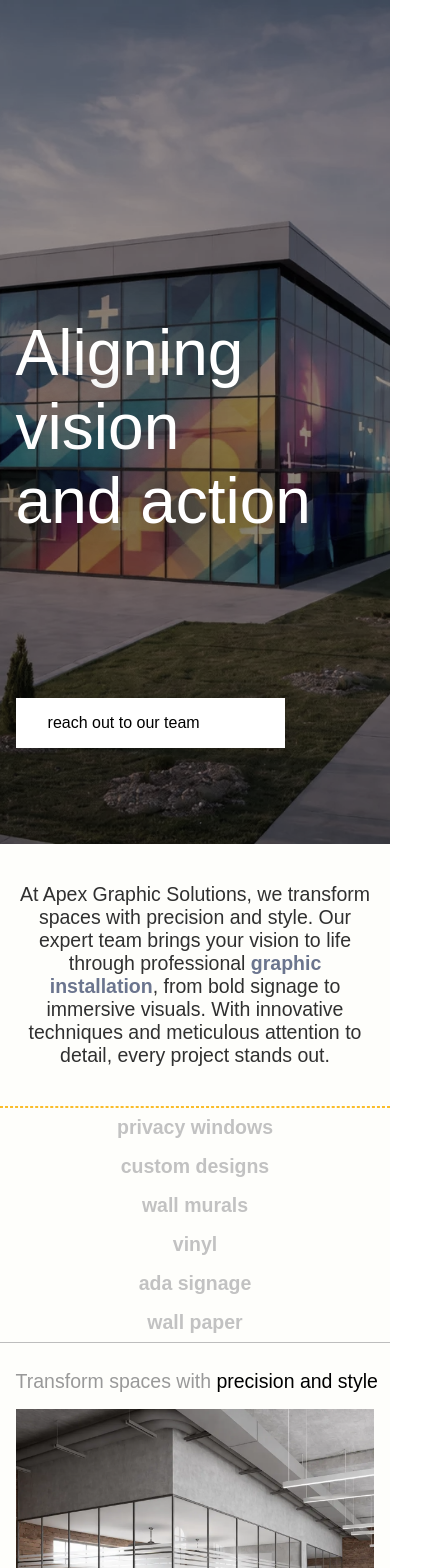
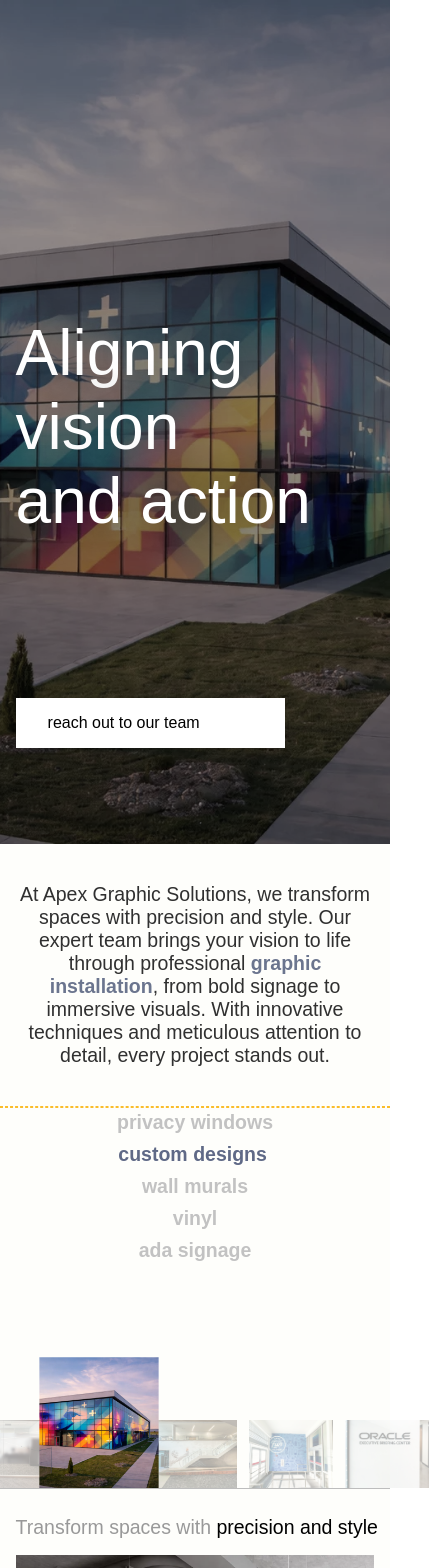
Before and after one commit to jacobjuarez96/AGS-Demo, a React (Create React App) app: page / in a window 390 px wide. Shown: the top 1568 px of the page, 429 px wide, since content can reach past the window. Built offline with nearby package versions, Linux system fonts and the light colour scheme; a web font is replaced by a local one.

Commit message:
added carousel

```diff
--- a/src/pages/Home.jsx
+++ b/src/pages/Home.jsx
@@ -1,86 +1,160 @@
 import styles from "./Home.module.css";
-
+import { useEffect, useRef, useState } from "react";
 import { Link } from "react-router-dom";
 
-import image_1 from "../assets/highlight1.webp"
-import image_2 from "../assets/highlight2.webp"
-import image_3 from "../assets/highlight3.webp"
-import image_4 from "../assets/highlight4.webp"
+import image_1 from "../assets/highlight1.webp";
+import image_2 from "../assets/highlight2.webp";
+import image_3 from "../assets/highlight3.webp";
+import image_4 from "../assets/highlight4.webp";
 
-import client_logo_1 from "../assets/client-logos/academy-logo.svg"
-import client_logo_2 from "../assets/client-logos/in-n-out-logo.svg"
-import client_logo_3 from "../assets/client-logos/amazon-logo.svg"
-import client_logo_4 from "../assets/client-logos/ut-logo.svg"
-import client_logo_5 from "../assets/client-logos/sprint-logo.svg"
-import client_logo_6 from "../assets/client-logos/google-logo.svg"
+import client_logo_1 from "../assets/client-logos/academy-logo.svg";
+import client_logo_2 from "../assets/client-logos/in-n-out-logo.svg";
+import client_logo_3 from "../assets/client-logos/amazon-logo.svg";
+import client_logo_4 from "../assets/client-logos/ut-logo.svg";
+import client_logo_5 from "../assets/client-logos/sprint-logo.svg";
+import client_logo_6 from "../assets/client-logos/google-logo.svg";
 
-import closer_1 from "../assets/closing-images/closer_1.webp"
-import closer_2 from "../assets/closing-images/closer_2.webp"
-import closer_3 from "../assets/closing-images/closer_3.webp"
-import closer_4 from "../assets/closing-images/closer_4.webp"
+import closer_1 from "../assets/closing-images/closer_1.webp";
+import closer_2 from "../assets/closing-images/closer_2.webp";
+import closer_3 from "../assets/closing-images/closer_3.webp";
+import closer_4 from "../assets/closing-images/closer_4.webp";
 
-
-
+/* mission carousel images */
+import mission_1 from "../assets/gallery-resized/privacy1.webp";
+import mission_2 from "../assets/hero_image.webp";
+import mission_3 from "../assets/gallery-resized/vinyl4.webp";
+import mission_4 from "../assets/gallery-resized/vinyl1.webp";
+import mission_5 from "../assets/gallery-resized/lettering8.webp";
 
 function Home() {
+  const missionRef = useRef(null);
+
+  const services = [
+    { title: "privacy windows", image: mission_1, alt: "privacy windows installation" },
+    { title: "custom designs", image: mission_2, alt: "custom design graphics" },
+    { title: "wall murals", image: mission_3, alt: "wall mural installation" },
+    { title: "vinyl", image: mission_4, alt: "vinyl graphics" },
+    { title: "ada signage", image: mission_5, alt: "ada signage" },
+    // { title: "wall paper", image: mission_6, alt: "wall paper installation" },
+  ];
+
+  const [selectedService, setSelectedService] = useState(0);
+  const [hoveredService, setHoveredService] = useState(null);
+  const [pauseCarousel, setPauseCarousel] = useState(false);
+
+  const activeService = hoveredService !== null ? hoveredService : selectedService;
+
+  useEffect(() => {
+    const el = missionRef.current;
+    if (!el) return;
+
+    const observer = new IntersectionObserver(
+      ([entry]) => {
+        if (entry.isIntersecting) {
+          el.classList.add(styles.reveal_visible);
+          observer.unobserve(el);
+        }
+      },
+      { threshold: 0.2 }
+    );
+
+    observer.observe(el);
+
+    return () => observer.disconnect();
+  }, []);
+
+  useEffect(() => {
+    if (pauseCarousel) return;
+
+    const interval = setInterval(() => {
+      setSelectedService((prev) => (prev + 1) % services.length);
+    }, 3500);
+
+    return () => clearInterval(interval);
+  }, [pauseCarousel, services.length]);
+
   return (
     <>
       <section className={styles.hero}>
         <div className={styles.overlay}></div>
 
         <div className={styles.content}>
-
-          <div className={styles.action_text}>
-            <h1>Aligning vision <br></br>and action</h1>
+          <div className={`${styles.action_text} ${styles.fade_up}`}>
+            <h1>
+              Aligning vision <br />
+              and action
+            </h1>
           </div>
 
-          <Link to="/contact" className={styles.action_button}>
+          <Link
+            to="/contact"
+            className={`${styles.action_button} ${styles.fade_up_delayed}`}
+          >
             <p>reach out to our team</p>
           </Link>
-
         </div>
       </section>
 
-
-      {/*         Next Section MISSION                  */}
-
-
-
-      <section className={styles.mission}>
+      <section
+        ref={missionRef}
+        className={`${styles.mission} ${styles.reveal}`}
+      >
         <div className={styles.mission_statement}>
           <h2>
-            At Apex Graphic Solutions, we transform spaces with precision and style. Our expert team brings your vision to life through professional <span>graphic installation</span>, from bold signage to immersive visuals. With innovative techniques and meticulous attention to detail, every project stands out.
+            At Apex Graphic Solutions, we transform spaces with precision and
+            style. Our expert team brings your vision to life through
+            professional <span>graphic installation</span>, from bold signage to
+            immersive visuals. With innovative techniques and meticulous
+            attention to detail, every project stands out.
           </h2>
         </div>
-        <div className={styles.vertical_divider}>
 
-        </div>
+        <div className={styles.vertical_divider}></div>
+
         <div className={styles.service_overview}>
-          <ul>
-            <li>
-              <h3>privacy windows</h3>
-            </li>
-            <li>
-              <h3>custom designs</h3>
-            </li>
-            <li>
-              <h3>wall murals</h3>
-            </li>
-            <li>
-              <h3>vinyl</h3>
-            </li>
-            <li>
-              <h3>ada signage</h3>
-            </li>
-            <li>
-              <h3>wall paper</h3>
-            </li>
+          <ul className={styles.service_list}>
+            {services.map((service, index) => (
+              <li key={service.title}>
+                <button
+                  type="button"
+                  onMouseEnter={() => {
+                    setHoveredService(index);
+                    setPauseCarousel(true);
+                  }}
+                  onMouseLeave={() => {
+                    setHoveredService(null);
+                    setPauseCarousel(false);
+                  }}
+                  onClick={() => setSelectedService(index)}
+                  className={`${styles.service_button} ${activeService === index ? styles.service_button_active : ""
+                    }`}
+                >
+                  <h3>{service.title}</h3>
+                </button>
+              </li>
+            ))}
           </ul>
 
+          <div
+            className={styles.mission_carousel}
+            onMouseEnter={() => setPauseCarousel(true)}
+            onMouseLeave={() => setPauseCarousel(false)}
+          >
+            {services.map((service, index) => (
+              <button
+                key={service.title}
+                type="button"
+                onClick={() => setSelectedService(index)}
+                className={`${styles.mission_thumb} ${activeService === index ? styles.mission_thumb_active : ""
+                  }`}
+                aria-label={`Select ${service.title}`}
+              >
+                <img src={service.image} alt={service.alt} />
+              </button>
+            ))}
+          </div>
         </div>
       </section>
-
-      {/*         Next Section                       */}
 
       <section className={styles.hero_highlights_container}>
         <div className={styles.hero_highlights}>
@@ -93,21 +167,19 @@ function Home() {
             <div className={styles.content_wrapper}>
               <div className={styles.highlights_content}>
                 <div className={styles.highlight_image_1}>
-                  <img src={image_1} alt="privacy window"></img>
+                  <img src={image_1} alt="privacy window" />
                 </div>
                 <p>privacy windows</p>
               </div>
               <div className={styles.highlights_content}>
                 <div className={styles.highlight_image_2}>
-                  <img src={image_2} alt="academy content"></img>
+                  <img src={image_2} alt="academy content" />
                 </div>
                 <p>Academy Sports Wall Interior 2025</p>
               </div>
             </div>
           </div>
         </div>
-
-
 
         <div className={styles.hero_highlights}>
           <div className={styles.highlights_title}>
@@ -119,7 +191,7 @@ function Home() {
             <div className={styles.content_wrapper}>
               <div className={styles.highlights_content}>
                 <div className={styles.highlight_image_3}>
-                  <img src={image_3} alt='football frame'></img>
+                  <img src={image_3} alt="football frame" />
                 </div>
                 <p>back-lit fabric frames</p>
 
@@ -132,7 +204,7 @@ function Home() {
 
               <div className={styles.highlights_content}>
                 <div className={styles.highlight_image_4}>
-                  <img src={image_4} alt='ut stadium'></img>
+                  <img src={image_4} alt="ut stadium" />
                 </div>
                 <p>Academy Sports Wall Interior 2025</p>
               </div>
@@ -140,9 +212,6 @@ function Home() {
           </div>
         </div>
       </section>
-
-
-      {/*         Next Section  View Work                     */}
 
       <section className={styles.view_work_container}>
         <div className={styles.view_work_wrapper}>
@@ -153,33 +222,25 @@ function Home() {
             <p>Discover the results of our collaborations</p>
           </div>
           <div className={styles.view_work_content_container}>
-            <Link
-                to="/work"
-                className={styles.black_button}
-              >
-                view our portfolio
-                </Link>
+            <Link to="/work" className={styles.black_button}>
+              view our portfolio
+            </Link>
           </div>
         </div>
       </section>
 
-      {/*         Next Section  Clients                    */}
-
       <section className={styles.view_clients_container}>
-
         <h2>A sample of our clients</h2>
 
         <div className={styles.view_clients_wrapper}>
           <div className={styles.view_work_content_container}>
             <div className={styles.client_container}>
-              <img src={client_logo_1} alt="academy logo">
-              </img>
+              <img src={client_logo_1} alt="academy logo" />
             </div>
           </div>
           <div className={styles.view_work_content_container}>
             <div className={styles.client_container}>
-              <img src={client_logo_2} alt="in-n-out logo">
-              </img>
+              <img src={client_logo_2} alt="in-n-out logo" />
             </div>
           </div>
         </div>
@@ -187,14 +248,12 @@ function Home() {
         <div className={styles.view_clients_wrapper}>
           <div className={styles.view_work_content_container}>
             <div className={styles.client_container}>
-              <img src={client_logo_3} alt="amazon logo">
-              </img>
+              <img src={client_logo_3} alt="amazon logo" />
             </div>
           </div>
           <div className={styles.view_work_content_container}>
             <div className={styles.client_container}>
-              <img src={client_logo_4} alt="ut logo">
-              </img>
+              <img src={client_logo_4} alt="ut logo" />
             </div>
           </div>
         </div>
@@ -202,94 +261,77 @@ function Home() {
         <div className={styles.view_clients_wrapper}>
           <div className={styles.view_work_content_container}>
             <div className={styles.client_container}>
-              <img src={client_logo_5} alt="sprint logo">
-              </img>
+              <img src={client_logo_5} alt="sprint logo" />
             </div>
           </div>
           <div className={styles.view_work_content_container}>
             <div className={styles.client_container}>
-              <img src={client_logo_6} alt="google logo">
-              </img>
+              <img src={client_logo_6} alt="google logo" />
             </div>
           </div>
         </div>
-
       </section>
 
-
-
-      {/*         Next Section  Closer                    */}
-
       <section className={styles.hero_closing_container}>
-
-        {/*         Next Section  closer left images                    */}
         <div className={styles.closing_container_left}>
           <div className={styles.closing_images_container}>
             <div className={styles.closing_images_row}>
               <div className={styles.closing_image}>
-                <img src={closer_1} alt="hr block"></img>
+                <img src={closer_1} alt="hr block" />
               </div>
               <div className={styles.closing_image}>
-                <img src={closer_2} alt="installer"></img>
+                <img src={closer_2} alt="installer" />
               </div>
             </div>
             <div className={styles.closing_images_row}>
               <div className={styles.closing_image}>
-                <img src={closer_3} alt="college"></img>
+                <img src={closer_3} alt="college" />
               </div>
               <div className={styles.closing_image}>
-                <img src={closer_4} alt="hr block"></img>
+                <img src={closer_4} alt="hr block" />
               </div>
             </div>
           </div>
         </div>
 
-
-        {/*         Next Section  closer right info                    */}
-
-
         <div className={styles.closing_container_right}>
           <div className={styles.container_right_row}>
             <div className={styles.right_row_wrapper}>
-              <h2>Graphic Installation <br></br>Near You</h2>
+              <h2>
+                Graphic Installation <br />
+                Near You
+              </h2>
+            </div>
+          </div>
 
-            </div>
-
-          </div>
           <div className={styles.container_right_row}>
             <div className={styles.right_row_wrapper}>
               <p>
-                Based in Middle Tennessee, Apex Graphic Solutions proudly serves businesses throughout the surrounding areas with reliable, high-quality graphic installation services. From local storefronts to large-scale commercial projects, we bring consistency, craftsmanship, and clear communication to every job. Whether you’re refreshing a brand or launching something new, our team is nearby, ready to deliver results you can trust—on time and done right.
+                Based in Middle Tennessee, Apex Graphic Solutions proudly serves
+                businesses throughout the surrounding areas with reliable,
+                high-quality graphic installation services. From local
+                storefronts to large-scale commercial projects, we bring
+                consistency, craftsmanship, and clear communication to every job.
+                Whether you’re refreshing a brand or launching something new,
+                our team is nearby, ready to deliver results you can trust—on
+                time and done right.
               </p>
             </div>
           </div>
 
-
           <div className={styles.container_right_row}>
-
-
             <div className={styles.container_right_contact_container}>
-
               <h5>Reach out to us</h5>
-              <Link
-                to="/contact"
-                className={styles.black_button}
-              >
+              <Link to="/contact" className={styles.black_button}>
                 contact
               </Link>
             </div>
+          </div>
 
-
-
-
-          </div>
           <div className={styles.container_right_row}>
             <div className={styles.container_right_contact_container}>
               <h5>View our services</h5>
-              <Link
-                to="/services"
-                className={styles.black_button}
-              >
+              <Link to="/services" className={styles.black_button}>
                 services
               </Link>
             </div>
--- a/src/pages/Home.module.css
+++ b/src/pages/Home.module.css
@@ -1,5 +1,5 @@
 .hero {
-  min-height: 100vh;               /* full viewport height */
+  min-height: 100vh;
   background-image: url("../assets/hero_image.webp");
   background-size: cover;
   background-position: center;
@@ -10,6 +10,9 @@
   padding: 0;
   margin: 0;
   align-items: flex-end;
+
+  position: relative;
+  overflow: hidden;
 }
 
 .overlay {
@@ -18,12 +21,27 @@
   height: 100%;
   width: 100%;
   background: rgba(0, 0, 0, 0.4);
+  z-index: 1;
+}
+
+.reveal {
+  opacity: 0;
+  transform: translateY(40px);
+  transition:
+    opacity 0.9s ease,
+    transform 0.9s ease;
+}
+
+.reveal_visible {
+  opacity: 1;
+  transform: translateY(0);
 }
 
 .content {
-    color: white;
-    z-index: 100;
-    padding: 4cqw;
+  color: white;
+  z-index: 2;
+  padding: 4cqw;
+  position: relative;
 }
 
 .hero h1 {
@@ -98,6 +116,108 @@
     list-style-type: none;
     text-align: end;
     line-height: 2;
+}
+
+/*chat shit*/
+.service_overview {
+    padding: 10cqw 4cqw;
+    display: flex;
+    flex-direction: column;
+    align-items: flex-end;
+    gap: 2rem;
+}
+
+.service_list {
+    list-style-type: none;
+    text-align: end;
+    line-height: 2;
+    width: 100%;
+}
+
+.service_button {
+    background: none;
+    border: none;
+    padding: 0;
+    cursor: pointer;
+    width: 100%;
+    text-align: end;
+}
+
+.service_button h3 {
+    font-weight: 600;
+    font-size: clamp(12px, 5cqw, 2rem);
+    color: #C2C2C2;
+    padding-bottom: 1cqw;
+    transition: color 0.25s ease, transform 0.25s ease, opacity 0.25s ease;
+}
+
+.service_button:hover h3 {
+    color: #7c869f;
+}
+
+.service_button_active h3 {
+    color: #5f6986;
+    transform: translateX(-0.15rem);
+}
+
+.mission_carousel {
+    width: 100%;
+    display: flex;
+    justify-content: flex-end;
+    align-items: flex-end;
+    gap: 0.75rem;
+    flex-wrap: nowrap;
+    overflow-x: visible;
+    padding-top: 6rem;
+    min-height: 7.5rem;
+}
+
+.mission_thumb {
+    border: none;
+    background: none;
+    padding: 0;
+    cursor: pointer;
+
+    width: 5.25rem;
+    height: 5.25rem;
+    flex: 0 0 5.25rem;
+
+    opacity: 0.35;
+    transform: scale(1);
+    transform-origin: bottom center;
+
+    overflow: hidden;
+    position: relative;
+    z-index: 1;
+
+    transition:
+      transform 0.35s ease,
+      opacity 0.35s ease,
+      filter 0.35s ease;
+}
+
+.mission_thumb img {
+    width: 100%;
+    height: 100%;
+    object-fit: cover;
+    display: block;
+    filter: saturate(0.8);
+    transition: filter 0.35s ease, transform 0.35s ease;
+}
+
+.mission_thumb_active {
+    opacity: 1;
+    transform: scale(1.42);
+    z-index: 2;
+}
+
+.mission_thumb_active img {
+    filter: saturate(1);
+    transform: scale(1.05);
+}
+
+.mission_thumb:hover {
+    opacity: 0.8;
 }
 
 /*                                                          */
@@ -316,9 +436,10 @@
 
 .closing_image {
     height: 20rem;
-    width: clamp(22cqw);
+    width: clamp(140px, 22cqw, 320px);
     background-color: #373737;
     margin: 1px;
+    overflow: hidden;
 }
 
 .closing_image img {
@@ -376,6 +497,34 @@
     .mission_statement {
         width: 100%;
     }
+
+    .service_overview {
+    padding: 0 4cqw 4cqw 4cqw;
+    align-items: center;
+}
+
+.service_list {
+    text-align: center;
+}
+
+.service_button {
+    text-align: center;
+}
+
+.mission_carousel {
+    justify-content: center;
+    width: 100%;
+}
+
+.mission_thumb {
+    width: 4.25rem;
+    height: 4.25rem;
+}
+
+.mission_thumb_active {
+    width: 5.75rem;
+    height: 5.75rem;
+}
 
     .service_overview {
         padding: 0 4cqw;
@@ -463,3 +612,75 @@
 .right {
   right: 10px;
 }
+
+/* ---------------------------------- */
+/* HERO LOAD ANIMATION                */
+/* ---------------------------------- */
+
+.fade_up {
+  animation: fadeUp 0.9s ease-out both;
+}
+
+.fade_up_delayed {
+  animation: fadeUp 0.9s ease-out both;
+  animation-delay: 0.25s;
+}
+
+@keyframes fadeUp {
+  from {
+    opacity: 0;
+    transform: translateY(24px);
+  }
+  to {
+    opacity: 1;
+    transform: translateY(0);
+  }
+}
+
+/* ---------------------------------- */
+/* HOVER POLISH                       */
+/* ---------------------------------- */
+
+.action_button,
+.black_button {
+  transition:
+    transform 0.25s ease,
+    box-shadow 0.25s ease,
+    background-color 0.25s ease,
+    color 0.25s ease;
+}
+
+.action_button:hover,
+.black_button:hover {
+  transform: translateY(-2px);
+  box-shadow: 0 10px 24px rgba(0, 0, 0, 0.18);
+}
+
+.highlights_content img,
+.closing_image img,
+.client_container img {
+  transition: transform 0.45s ease;
+}
+
+.highlights_content:hover img,
+.closing_image:hover img {
+  transform: scale(1.03);
+}
+
+/* ---------------------------------- */
+/* ACCESSIBILITY                      */
+/* ---------------------------------- */
+
+@media (prefers-reduced-motion: reduce) {
+  .fade_up,
+  .fade_up_delayed,
+  .action_button,
+  .black_button,
+  .highlights_content img,
+  .closing_image img,
+  .client_container img {
+    animation: none !important;
+    transition: none !important;
+    transform: none !important;
+  }
+}
```
